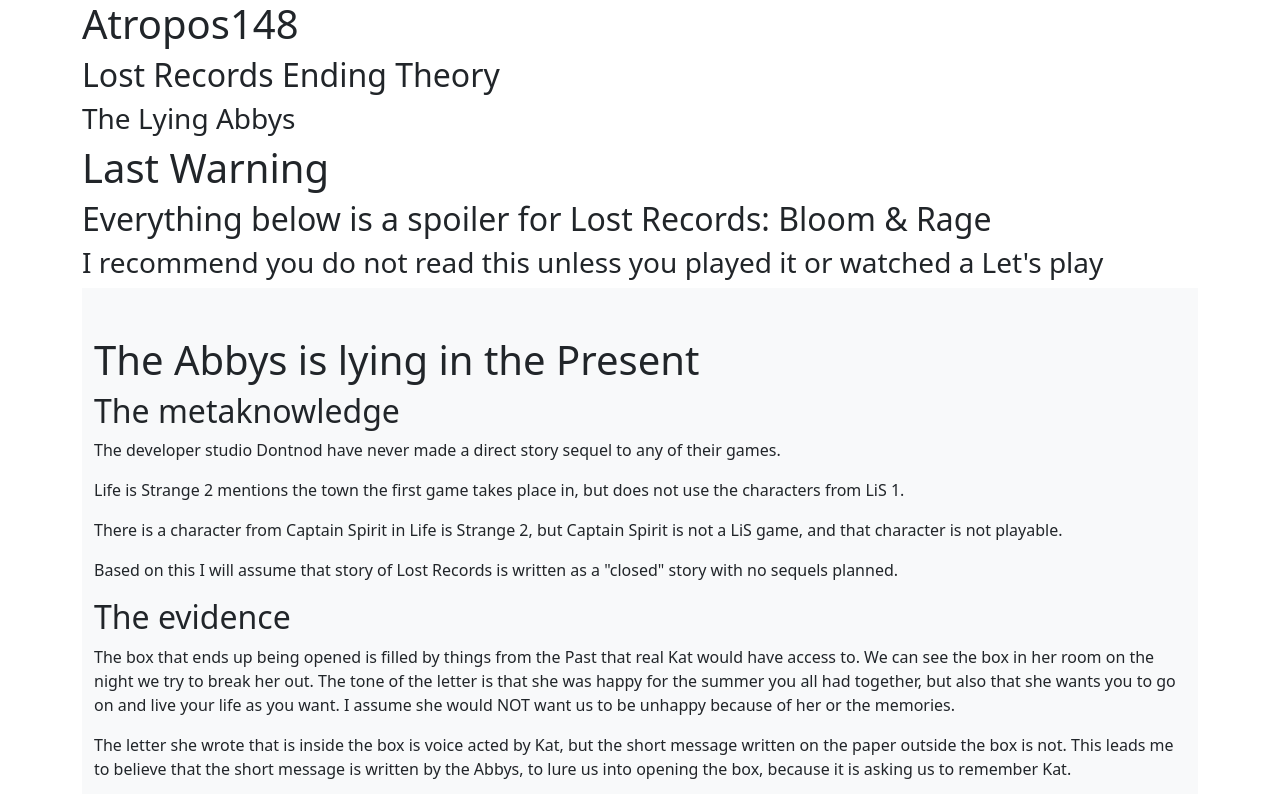
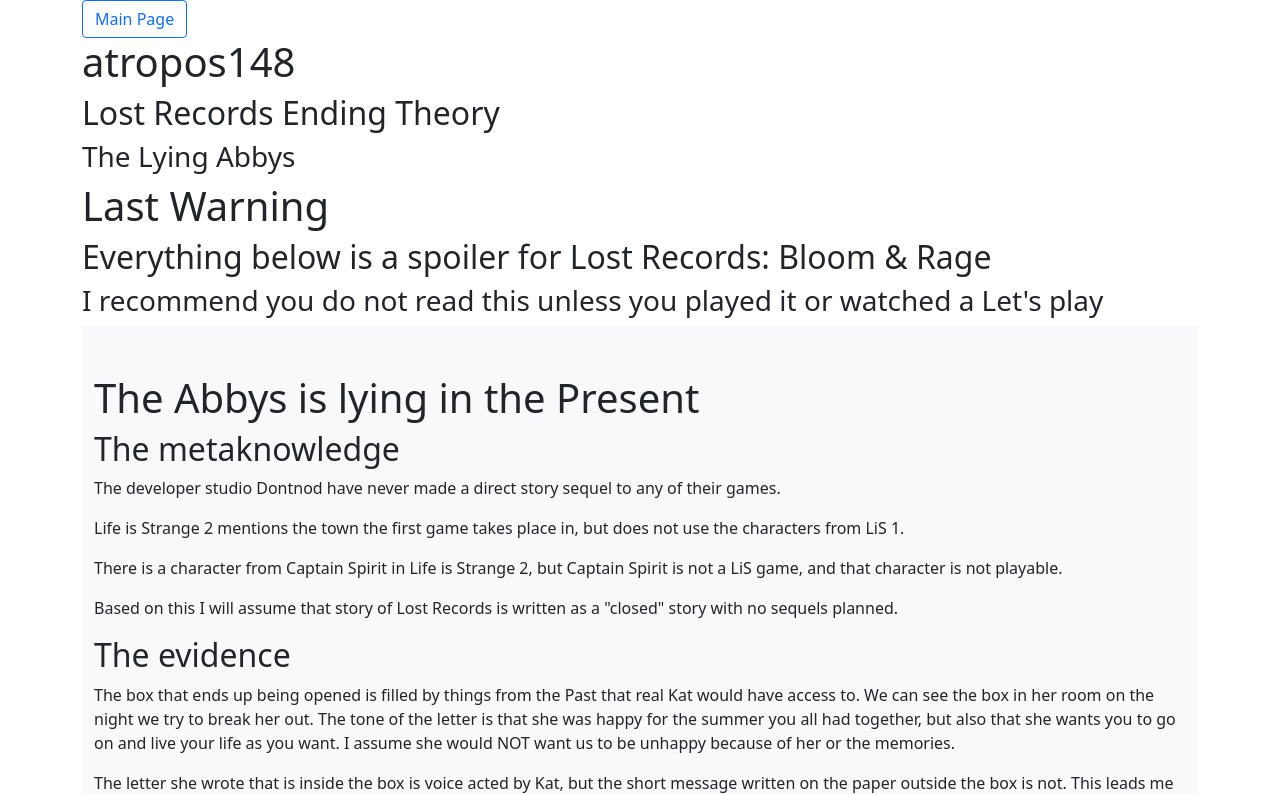
Before and after one commit to Atropos148/Atropos148.github.io, a plain HTML site: page lost-records-ending-theory.html in a window 1280 px wide. Shown: the top 794 px of the page. Drawn offline with nearby package versions, Linux system fonts and the light colour scheme.

Commit message:
Added main page button to blog

```diff
--- a/lost-records-ending-theory.html
+++ b/lost-records-ending-theory.html
@@ -15,8 +15,9 @@
     <main>
 
         <div class="container">
+            <a href="./index.html" class="btn btn-outline-primary">Main Page</a>
             <div class="row">
-                <h1>Atropos148</h1>
+                <h1>atropos148</h1>
                 <h2>Lost Records Ending Theory</h2>
                 <h3>The Lying Abbys</h3>
             </div>
```
